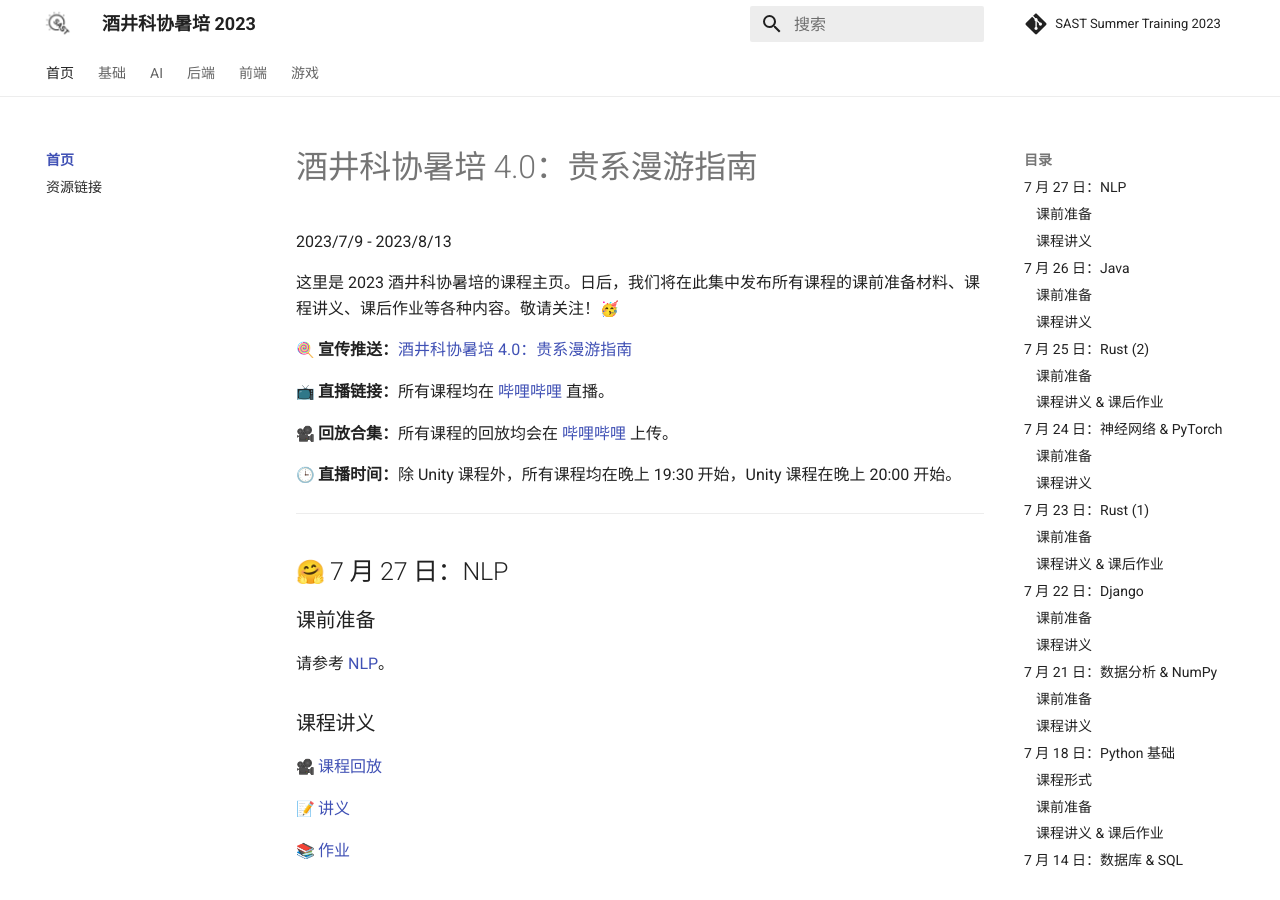
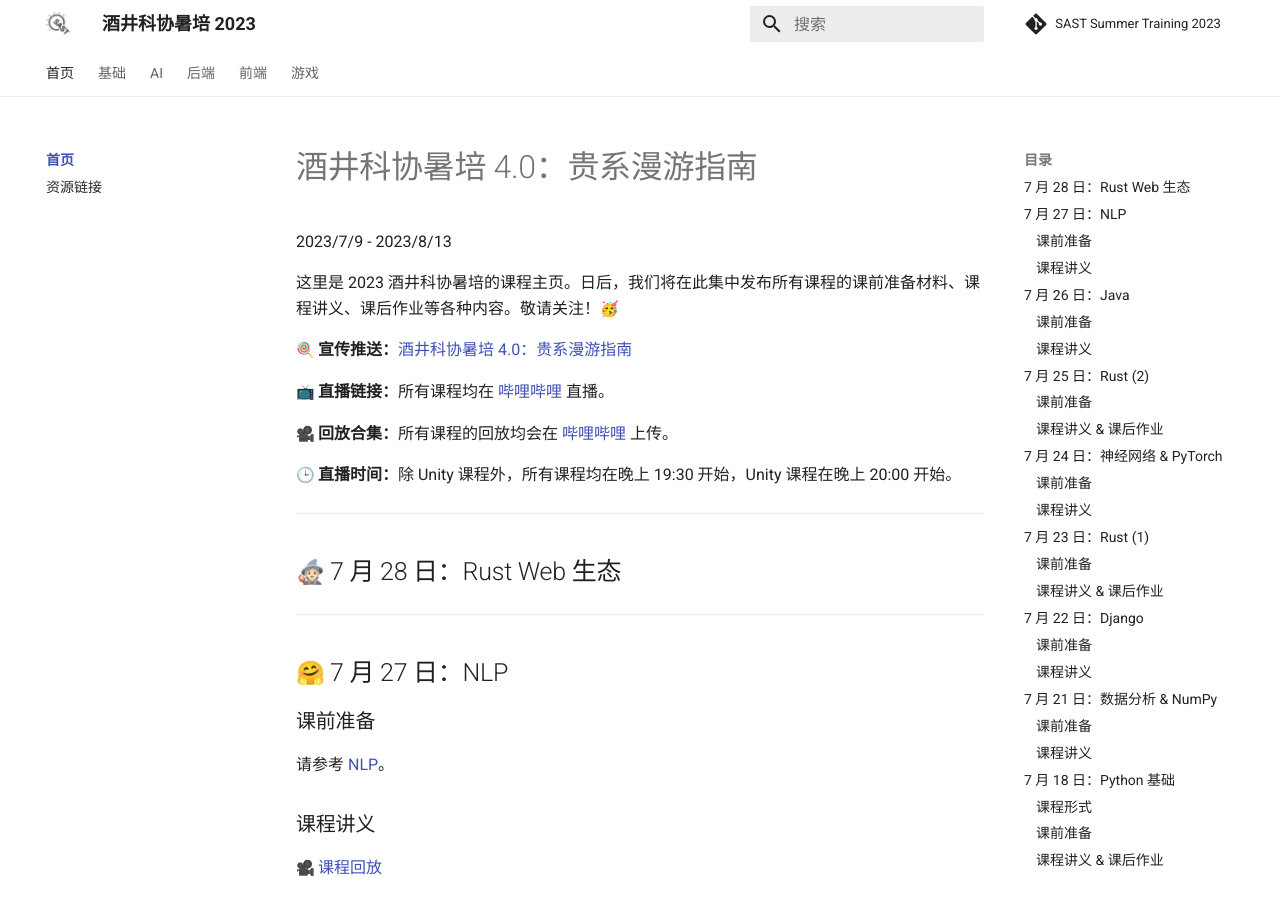
Before and after one commit to sast-summer-training-2023/sast-summer-training-2023.github.io, an MkDocs documentation site: the page built from docs/index.md, in a window 1280 px wide and 900 px high. Built offline with MkDocs 1.6.1 and Material for MkDocs 9.7.7, drawn with Linux system fonts in a browser that asks for light colours; emoji names are drawn with the system emoji font; comment, search, counter and statistics services are not loaded.

Commit message:
feat(rust_web): add notice

```diff
--- a/docs/backend/index.md
+++ b/docs/backend/index.md
@@ -5,6 +5,10 @@
 报名我们后端学习，你就可以找到这些问题的答案!
 
 无论是想要在软工等课堂让自己的网站快人一步，亦或是将来纵横职场，还是单纯兴趣驱动，你，都值得拥有！
+
+## :mage_light_skin_tone: 7 月 28 日：Rust Web 生态
+
+---
 
 ## :crab: 7 月 25 日：Rust (2)
 
--- a/docs/index.md
+++ b/docs/index.md
@@ -13,6 +13,10 @@
 :clock3: **直播时间：**除 Unity 课程外，所有课程均在晚上 19:30 开始，Unity 课程在晚上 20:00 开始。
 
 -----
+
+## :mage_light_skin_tone: 7 月 28 日：Rust Web 生态
+
+---
 
 ## :hugging: 7 月 27 日：NLP
 
```
